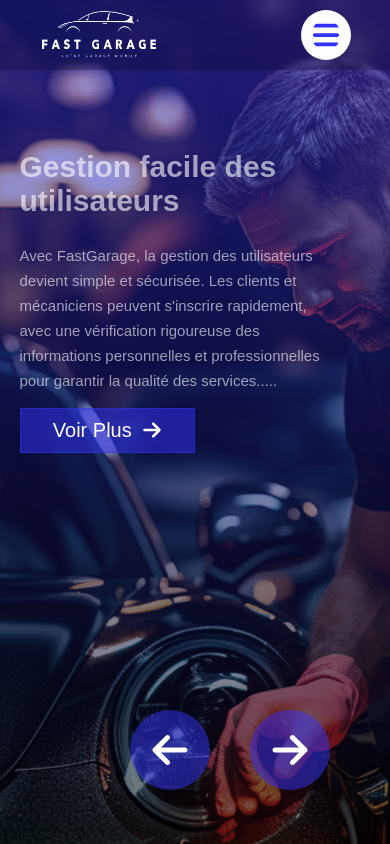
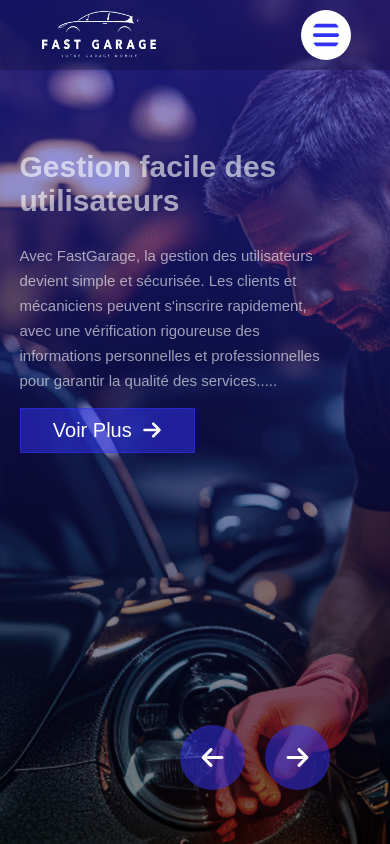
Before and after one commit to kodjaouabed/fast, a React (Create React App) app in the folder front-endfast/: page / in a window 390 px wide. Built offline with nearby package versions, Linux system fonts and the light colour scheme.

Commit message:
jfjfnfjfkrk

```diff
--- a/front-endfast/src/acceuil.css
+++ b/front-endfast/src/acceuil.css
@@ -159,7 +159,15 @@
 @media screen and (max-width:650px) {
 
 
+    .conteneur_bg span .arrowleft{
+        font-size: 25px;
+        margin-right: 10px;
+    }
 
+    .conteneur_bg span .arrowright{
+        font-size: 25px;
+        margin-left: 10px;
+    }
 
     .background1 button,.background2 button,.background3 button,.background4 button{
         padding: 10px;
```
